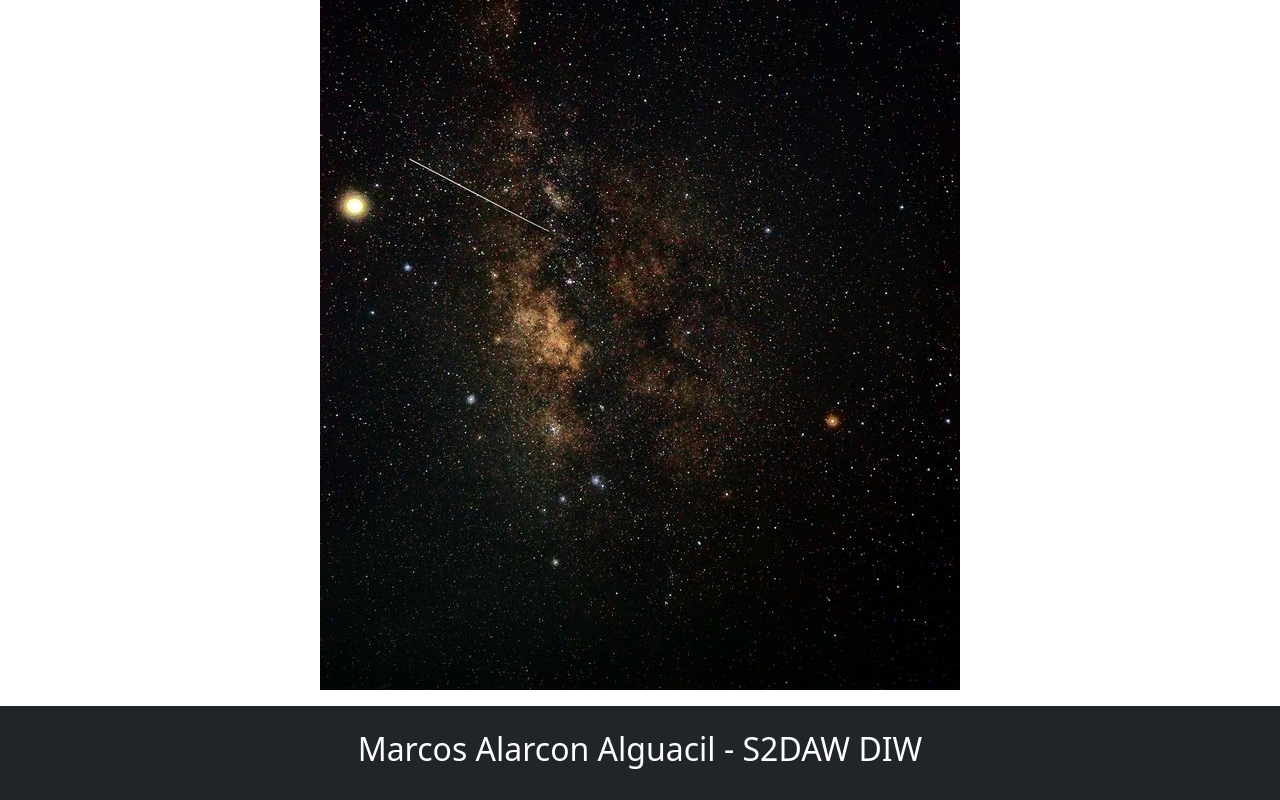
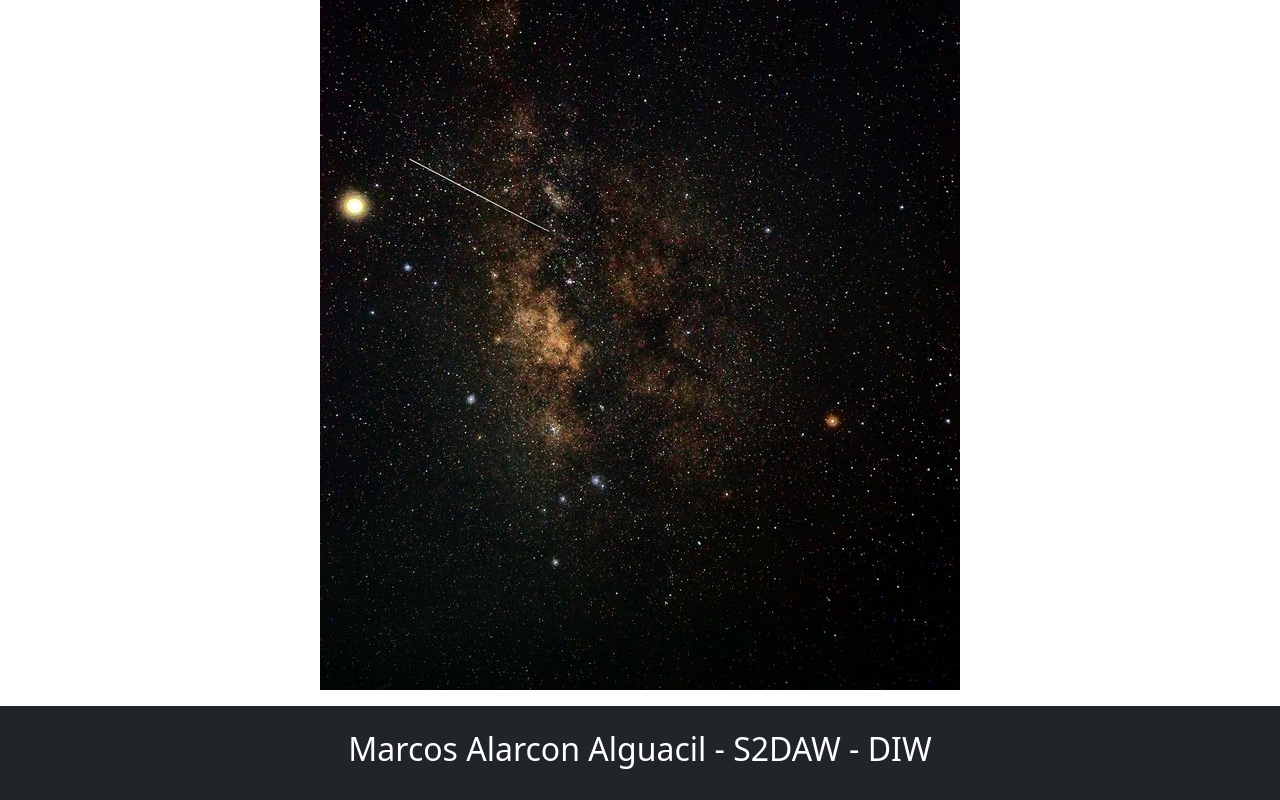
Before and after one commit to NoNiQu/galeria-fotos, a website: page index.html in a window 1280 px wide. Shown: the part 7509-8309 px from the top of the page. Drawn offline with nearby package versions, Linux system fonts and the light colour scheme.

Commit message:
se aplican?

```diff
--- a/index.html
+++ b/index.html
@@ -27,7 +27,7 @@
     </main>
     <footer>
         <div class="text-center text-white bg-dark py-4">
-            <h2>Marcos Alarcon Alguacil - S2DAW DIW</h2>
+            <h2>Marcos Alarcon Alguacil - S2DAW - DIW</h2>
         </div>
     </footer>
 
```
